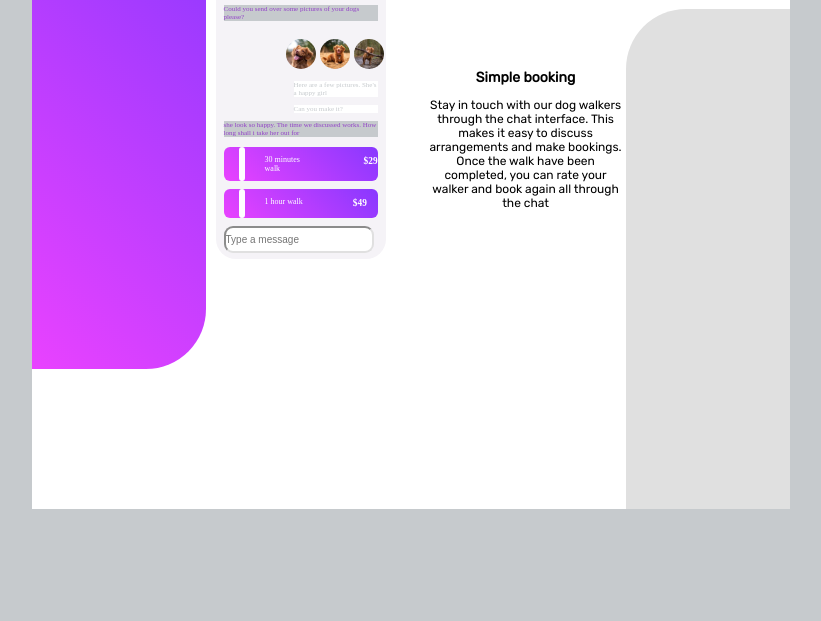
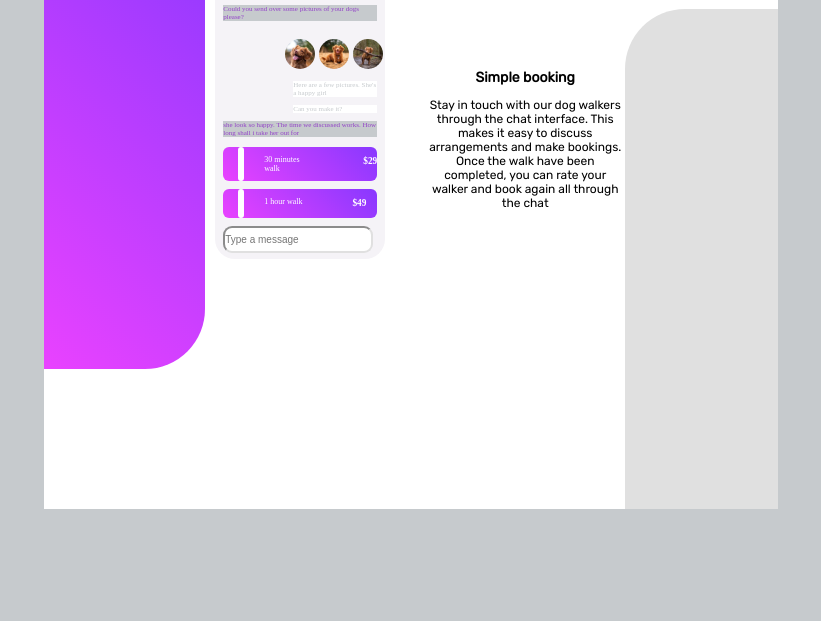
Before and after one commit to Stephenpleasant/chat1, a plain HTML site: page index.html in a window 1280 px wide. Shown: the part 179-800 px from the top of the page, without its empty margins (229-1050 px from the left). Drawn offline with Linux system fonts and the light colour scheme.

Commit message:
first commit

```diff
--- a/style.css
+++ b/style.css
@@ -10,7 +10,7 @@ body{
 }
 .container{
     background-color: hsl(0, 0%, 100%);
-    width: 60%;
+    width: 58%;
     height: 80vh;
     margin-top: 40px;
     display: flex;
```
